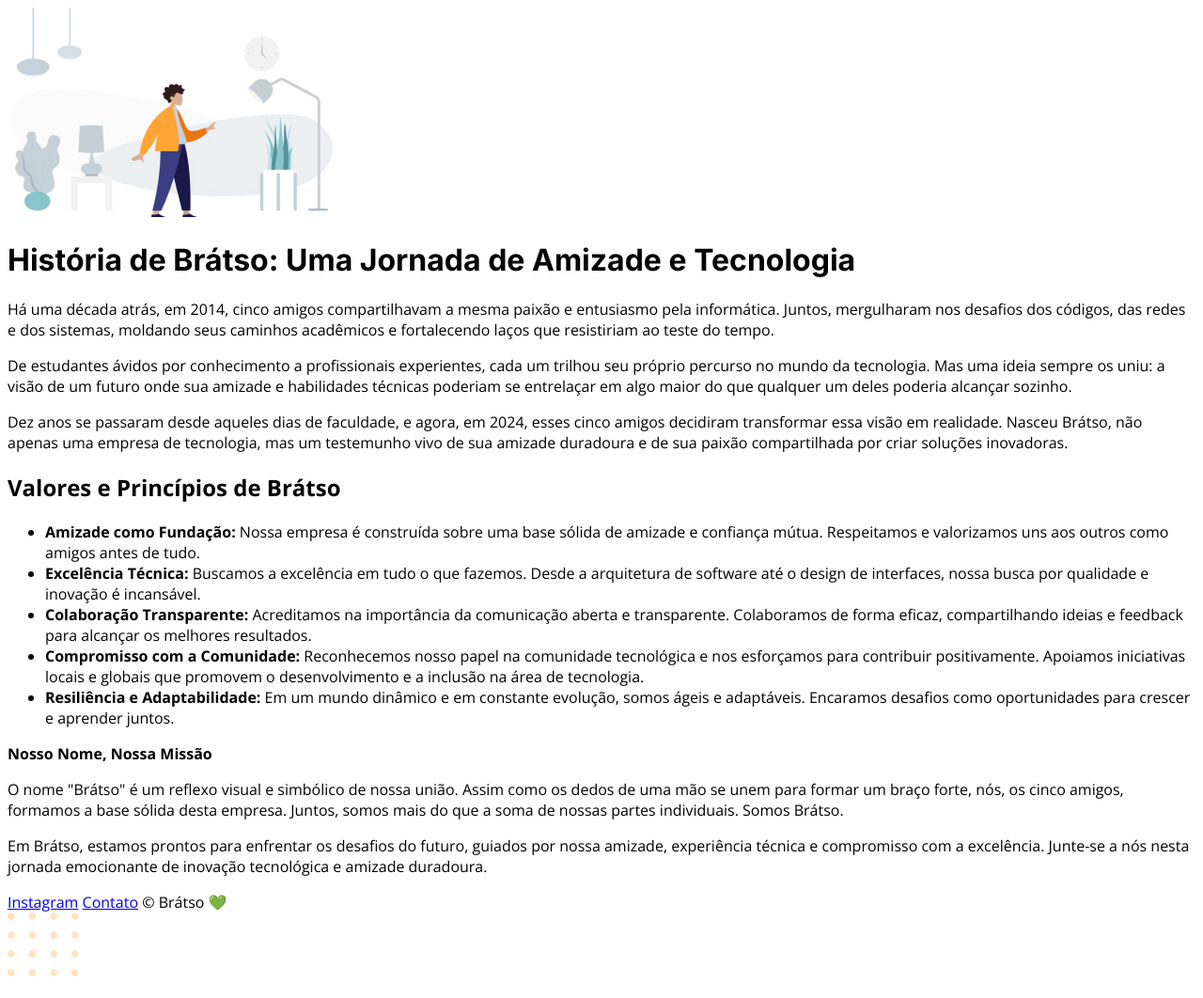
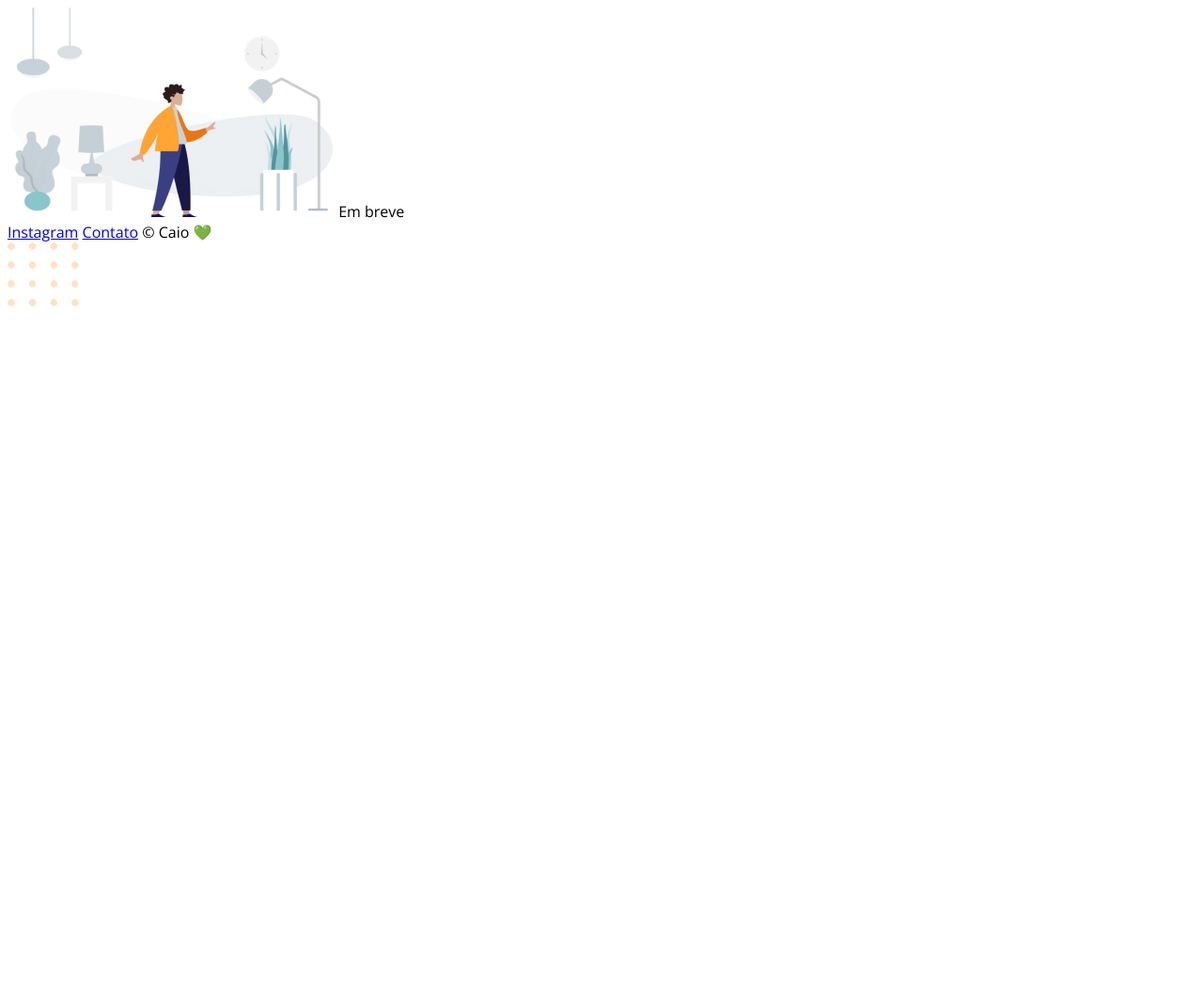
Before and after one commit to caiodjss/bratso, a plain HTML site: page index.html in a window 1280 px wide. Shown: the whole page at 94% size. After the commit the page ends 800 px from the top, so only its background shows below. Drawn offline with nearby package versions, Linux system fonts and the light colour scheme.

Commit message:
Update index.html
Mudança de planos

```diff
--- a/index.html
+++ b/index.html
@@ -8,7 +8,7 @@
     <meta charset="UTF-8" />
     <meta name="viewport" content="width=device-width, initial-scale=1.0" />
 
-    <title>Brátso</title>
+    <title>Projeto pessoal</title>
     <link href="https://fonts.googleapis.com/css2?family=Inter:wght@100..900&family=Open+Sans:ital,wght@0,300..800;1,300..800&display=swap" rel="stylesheet">
     <link rel="stylesheet" href="style.css">
 
@@ -17,35 +17,12 @@
   <body>
     <div>
         <img src="images/img1.jpg" alt="Pessoa">
-            <h1>História de <span>Brátso</span>: Uma Jornada de Amizade e Tecnologia</h1>
-
-            <p>Há uma década atrás, em 2014, cinco amigos compartilhavam a mesma paixão e entusiasmo pela informática. Juntos, mergulharam nos desafios dos códigos, das redes e dos sistemas, moldando seus caminhos acadêmicos e fortalecendo laços que resistiriam ao teste do tempo.</p>
-
-            <p>De estudantes ávidos por conhecimento a profissionais experientes, cada um trilhou seu próprio percurso no mundo da tecnologia. Mas uma ideia sempre os uniu: a visão de um futuro onde sua amizade e habilidades técnicas poderiam se entrelaçar em algo maior do que qualquer um deles poderia alcançar sozinho.</p>
-
-            <p>Dez anos se passaram desde aqueles dias de faculdade, e agora, em 2024, esses cinco amigos decidiram transformar essa visão em realidade. Nasceu <span>Brátso</span>, não apenas uma empresa de tecnologia, mas um testemunho vivo de sua amizade duradoura e de sua paixão compartilhada por criar soluções inovadoras.</p>
-
-            <h2>Valores e Princípios de <span>Brátso</span></h2>
-
-                <ul>
-                    <li><strong>Amizade como Fundação:</strong> Nossa empresa é construída sobre uma base sólida de amizade e confiança mútua. Respeitamos e valorizamos uns aos outros como amigos antes de tudo.</li>
-                    <li><strong>Excelência Técnica:</strong> Buscamos a excelência em tudo o que fazemos. Desde a arquitetura de software até o design de interfaces, nossa busca por qualidade e inovação é incansável.</li>
-                    <li><strong>Colaboração Transparente:</strong> Acreditamos na importância da comunicação aberta e transparente. Colaboramos de forma eficaz, compartilhando ideias e feedback para alcançar os melhores resultados.</li>
-                    <li><strong>Compromisso com a Comunidade:</strong> Reconhecemos nosso papel na comunidade tecnológica e nos esforçamos para contribuir positivamente. Apoiamos iniciativas locais e globais que promovem o desenvolvimento e a inclusão na área de tecnologia.</li>
-                    <li><strong>Resiliência e Adaptabilidade:</strong> Em um mundo dinâmico e em constante evolução, somos ágeis e adaptáveis. Encaramos desafios como oportunidades para crescer e aprender juntos.</li>
-                </ul>
-
-            <p><strong>Nosso Nome, Nossa Missão</strong></p>
-
-            <p>O nome "<span>Brátso</span>" é um reflexo visual e simbólico de nossa união. Assim como os dedos de uma mão se unem para formar um braço forte, nós, os cinco amigos, formamos a base sólida desta empresa. Juntos, somos mais do que a soma de nossas partes individuais. Somos <span>Brátso</span>.</p>
-
-            <p>Em <span>Brátso</span>, estamos prontos para enfrentar os desafios do futuro, guiados por nossa amizade, experiência técnica e compromisso com a excelência. Junte-se a nós nesta jornada emocionante de inovação tecnológica e amizade duradoura.</p>
-    </div>
+            Em breve
 
     <div id="footer">
-        <a href="https://www.instagram.com/bratsotecnologia/" target="_blank">Instagram</a>
-        <a href="mailto:bratsotecnologia@outlook.com.br" target="_blank">Contato</a>
-        &copy; <span>Brátso</span> 💚
+        <a href="https://www.instagram.com/caiodjss/" target="_blank">Instagram</a>
+        <a href="mailto:cdj@outlook.com.br" target="_blank">Contato</a>
+        &copy; <span>Caio</span> 💚
     </div>
     <img id="balls" src="images/balls.svg" alt="Bolinhas Laranjadas no canto direito inferior da tela">
   </body>
```
